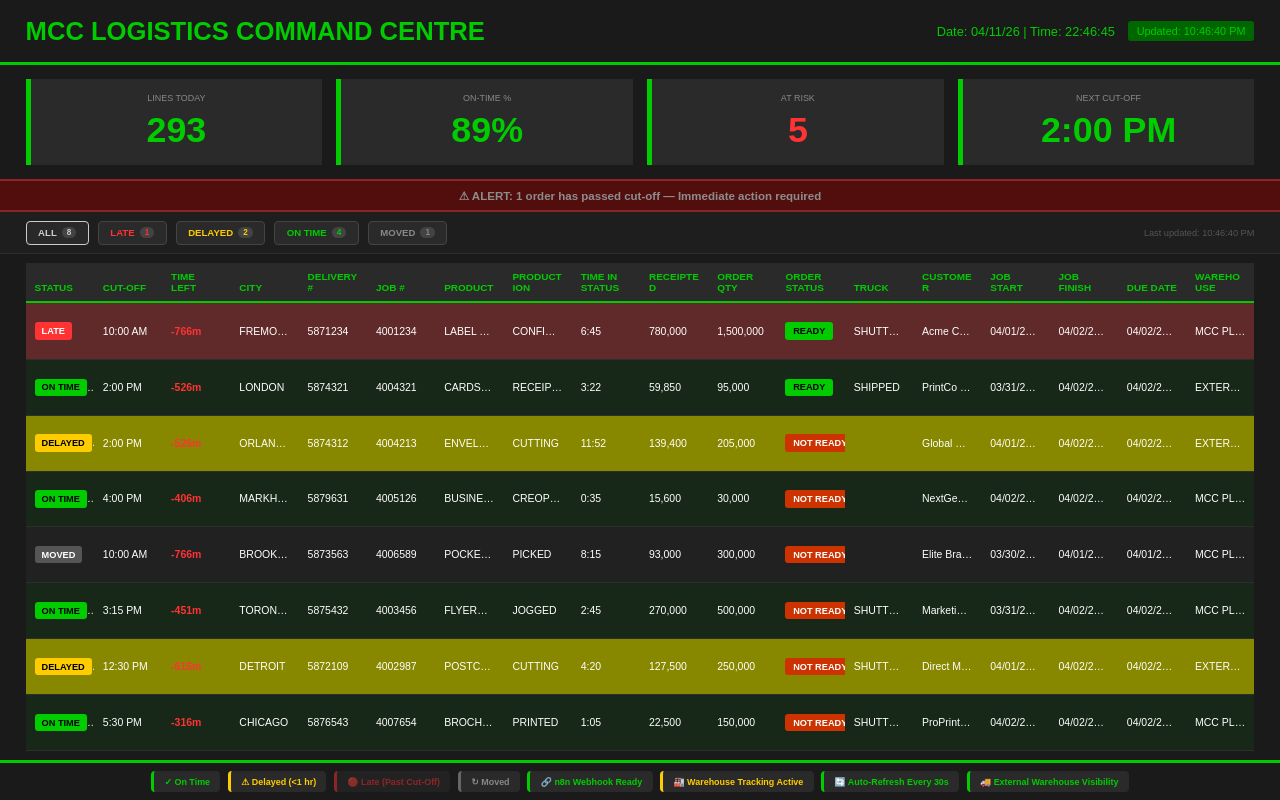
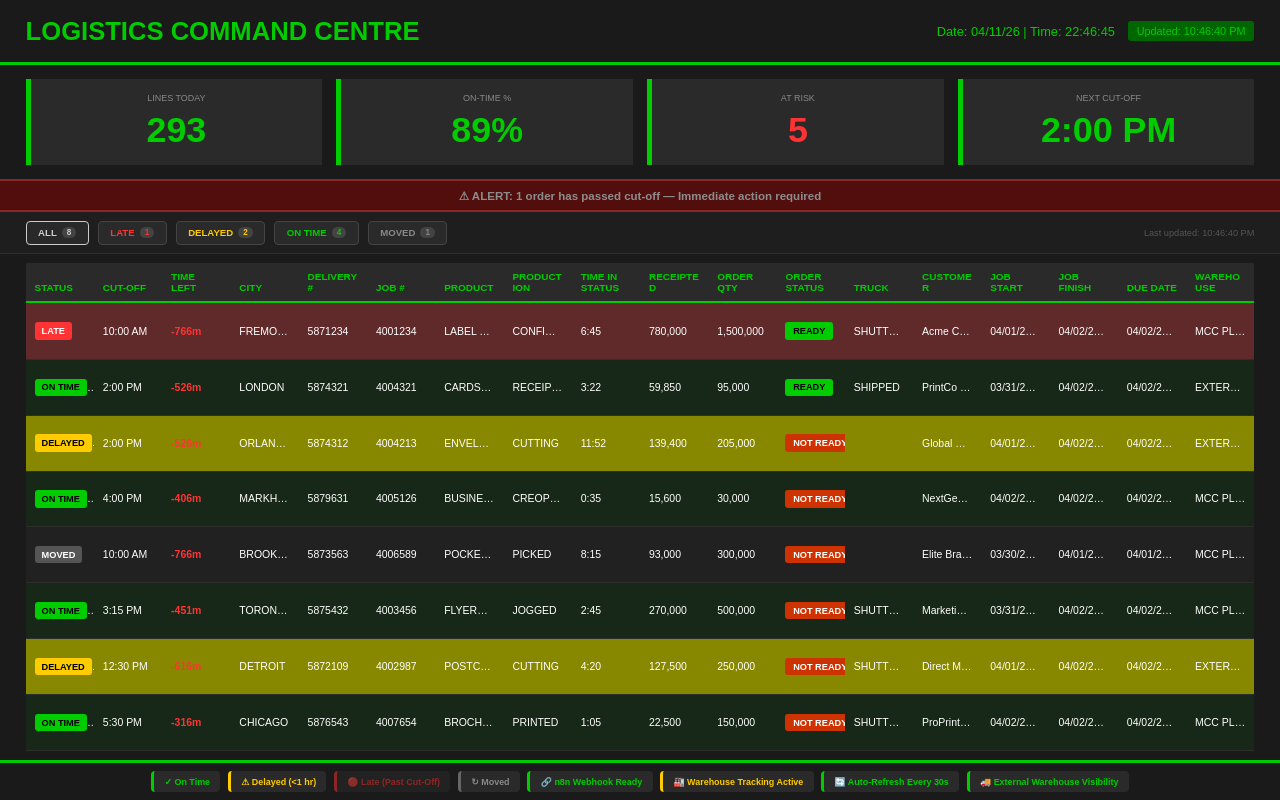
Before and after one commit to ricardo-business-camp/mcc-logistics-dashboard, a React (Create React App) app: page / in a window 1280 px wide. Built offline with nearby package versions, Linux system fonts and the light colour scheme; no server answers.

Commit message:
Temporarily remove MCC from dashboard heading
Heading: LOGISTICS COMMAND CENTRE
Browser tab: Logistics Command Centre

https://claude.ai/code/session_01HYZ8QtEyycqzZnMqFV9gHv

```diff
--- a/public/index.html
+++ b/public/index.html
@@ -24,7 +24,7 @@
       work correctly both with client-side routing and a non-root public URL.
       Learn how to configure a non-root public URL by running `npm run build`.
     -->
-    <title>MCC Logistics Command Centre</title>
+    <title>Logistics Command Centre</title>
   </head>
   <body>
     <noscript>You need to enable JavaScript to run this app.</noscript>
--- a/src/App.js
+++ b/src/App.js
@@ -192,7 +192,7 @@ function App() {
 
       {/* ── HEADER ─────────────────────────────────────────────────── */}
       <div className="dashboard-header">
-        <h1>MCC LOGISTICS COMMAND CENTRE</h1>
+        <h1>LOGISTICS COMMAND CENTRE</h1>
         <div className="header-info">
           <span className="date" ref={clockRef}></span>
           <span className="conn-badge">
```
